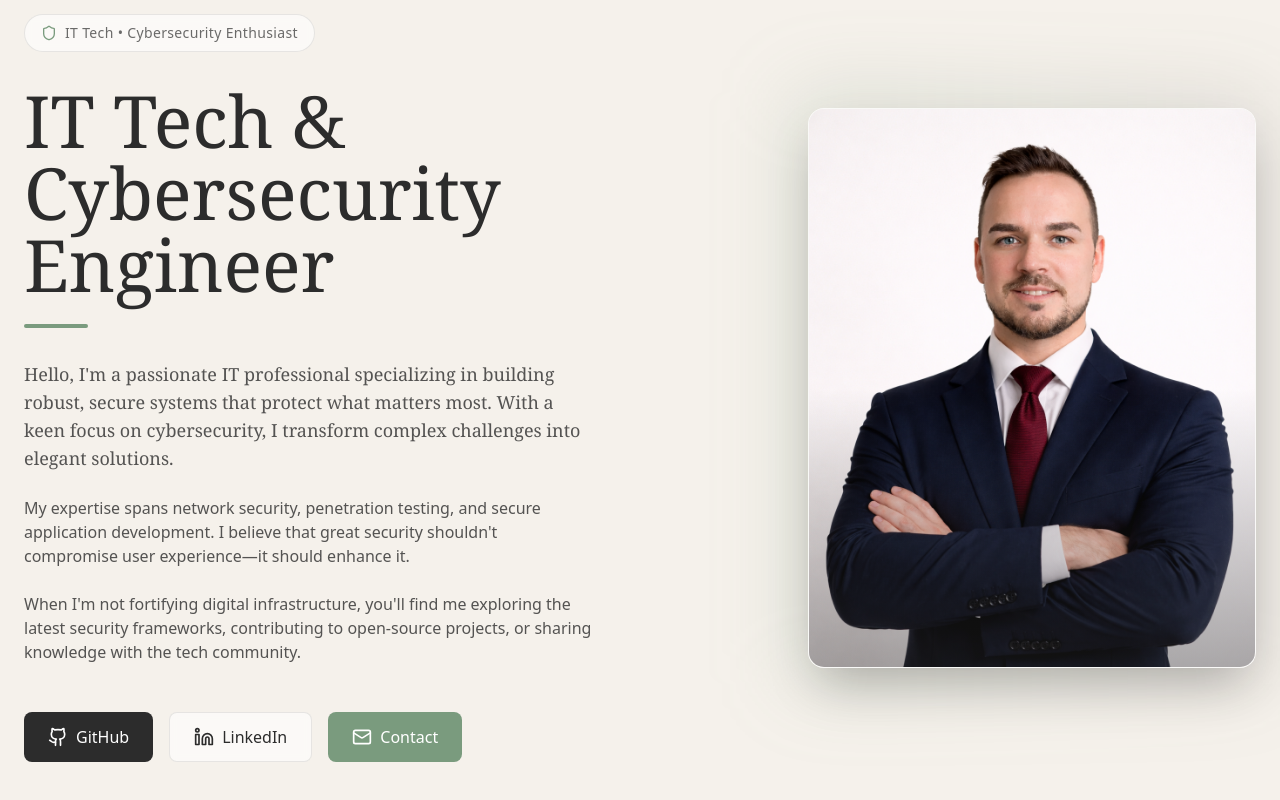
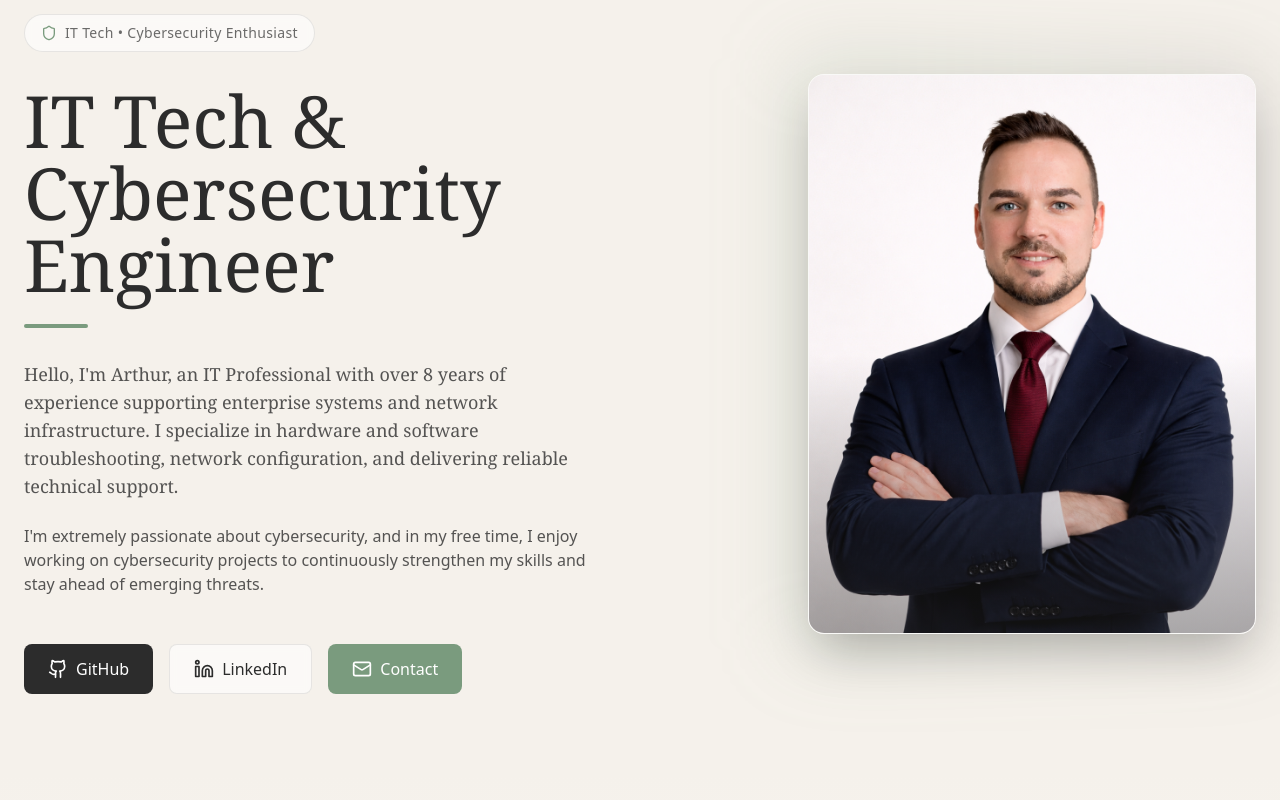
Before and after one commit to arthursmelkovs92/cybersecurity-digitalportfolio, a React (Vite) app: page / in a window 1280 px wide. Shown: the part 394-1194 px from the top of the page. Built offline with nearby package versions, Linux system fonts and the light colour scheme.

Commit message:
Updated Hero.tsx

```diff
--- a/src/components/Hero.tsx
+++ b/src/components/Hero.tsx
@@ -23,19 +23,10 @@ export default function Hero() {
 
           <div className="space-y-6 text-[#2C2C2C]/80 leading-relaxed">
             <p className="text-lg font-serif">
-              Hello, I'm a passionate IT professional specializing in building robust,
-              secure systems that protect what matters most. With a keen focus on
-              cybersecurity, I transform complex challenges into elegant solutions.
+              Hello, I'm Arthur, an IT Professional with over 8 years of experience supporting enterprise systems and network infrastructure. I specialize in hardware and software troubleshooting, network configuration, and delivering reliable technical support.
             </p>
             <p className="text-base">
-              My expertise spans network security, penetration testing, and secure
-              application development. I believe that great security shouldn't compromise
-              user experience—it should enhance it.
-            </p>
-            <p className="text-base">
-              When I'm not fortifying digital infrastructure, you'll find me exploring
-              the latest security frameworks, contributing to open-source projects,
-              or sharing knowledge with the tech community.
+              I'm extremely passionate about cybersecurity, and in my free time, I enjoy working on cybersecurity projects to continuously strengthen my skills and stay ahead of emerging threats.
             </p>
           </div>
 
```
